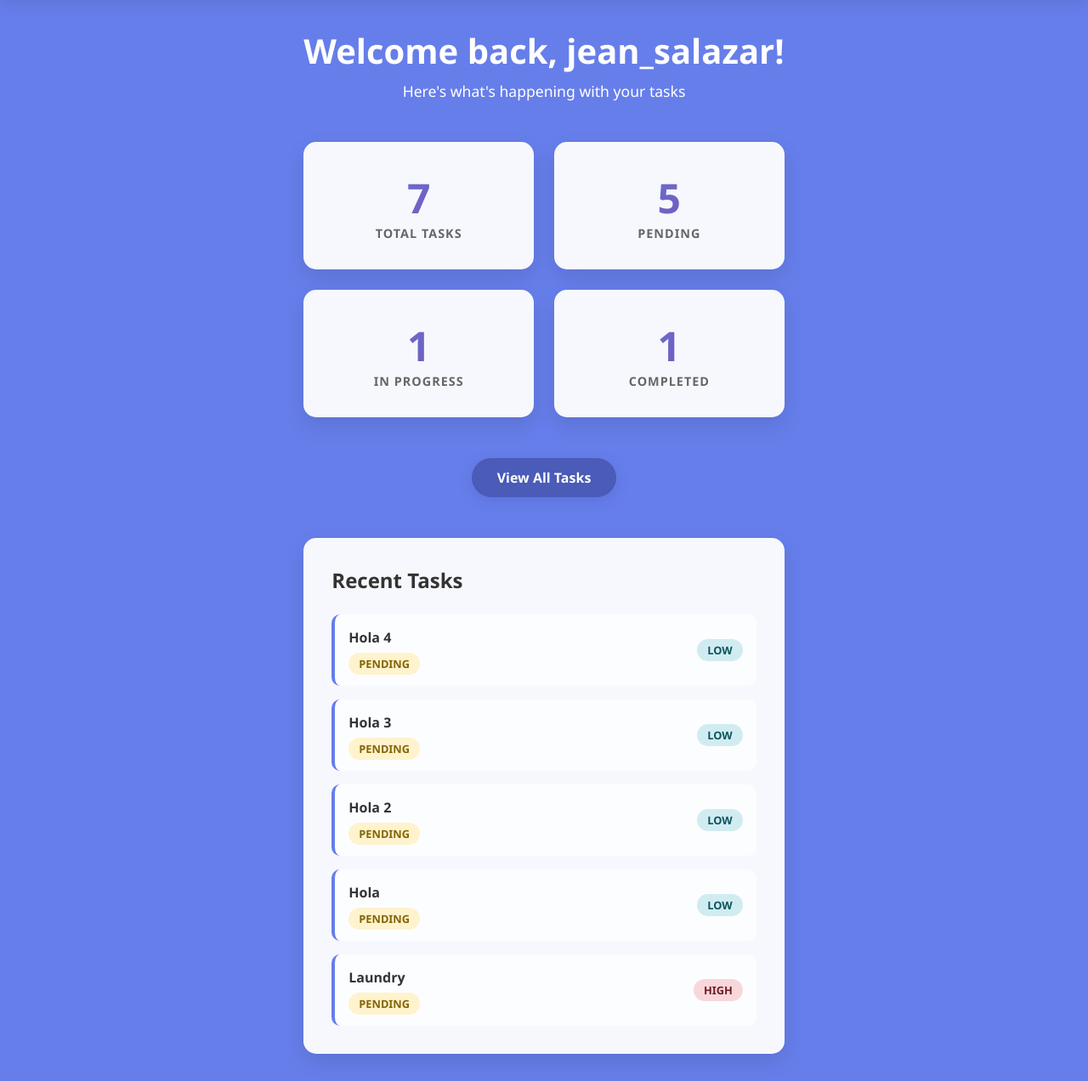
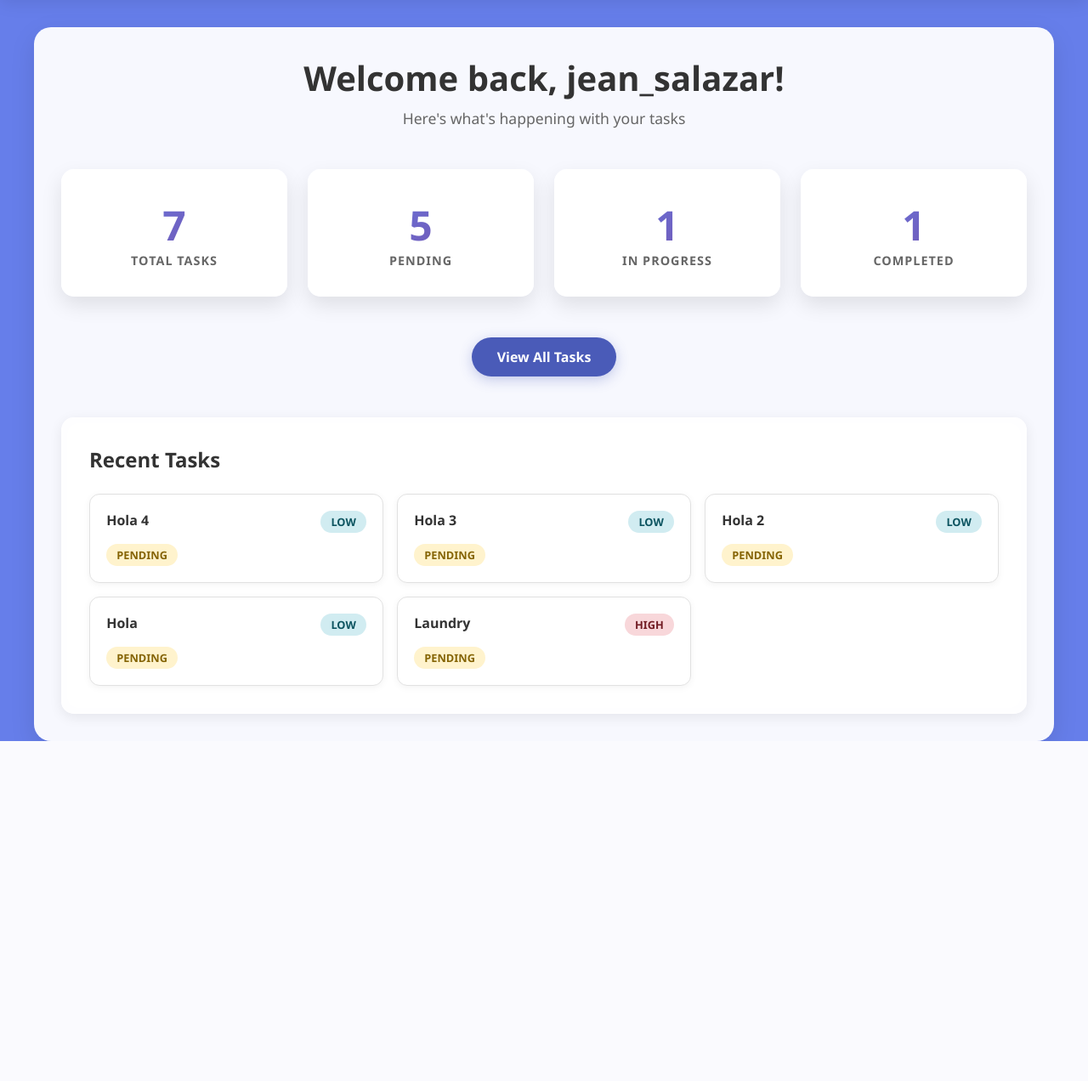
Before and after one commit to srikaaviya/task-management, a Django app: page /dashboard/ in a window 1280 px wide. Shown: the part 65-1337 px from the top of the page at 85% size. After the commit the page ends 937 px from the top, so only its background shows below. Run offline with Django 5.2, Linux system fonts and the light colour scheme; a user stored in the database is signed in; data comes from the database, SQL or seed files in the repository; both versions use the stored data as it was after the commit.

Commit message:
style(dashboard): enhance styling and layout for dashboard components

```diff
--- a/tasks/static/styles.css
+++ b/tasks/static/styles.css
@@ -418,6 +418,11 @@ form input:focus, form textarea:focus, form select:focus {
     max-width: 1200px;
     margin: 0 auto;
     padding: 2rem;
+    background: rgba(255, 255, 255, 0.95);
+    border-radius: 20px;
+    box-shadow: 0 10px 30px rgba(0, 0, 0, 0.1);
+    backdrop-filter: blur(10px);
+    min-height: 80vh;
 }
 
 .dashboard-header {
@@ -428,12 +433,12 @@ form input:focus, form textarea:focus, form select:focus {
 .dashboard-header h1 {
     font-size: 2.5rem;
     margin-bottom: 0.5rem;
-    color: white;
+    color: #333;
     font-weight: 700;
 }
 
 .dashboard-header p {
-    color: white;
+    color: #666;
     font-size: 1.1rem;
 }
 
@@ -484,12 +489,12 @@ form input:focus, form textarea:focus, form select:focus {
 }
 
 .recent-tasks {
-    background: rgba(255, 255, 255, 0.95);
+    background: rgba(255, 255, 255, 0.8);
     padding: 2rem;
     border-radius: 15px;
-    box-shadow: 0 10px 25px rgba(0, 0, 0, 0.1);
+    box-shadow: 0 4px 15px rgba(0, 0, 0, 0.08);
     backdrop-filter: blur(10px);
-    border: 1px solid rgba(255, 255, 255, 0.2);
+    border: 1px solid rgba(255, 255, 255, 0.3);
 }
 
 .recent-tasks h3 {
@@ -499,24 +504,45 @@ form input:focus, form textarea:focus, form select:focus {
 }
 
 .task-list {
-    display: flex;
-    flex-direction: column;
+    display: grid;
+    grid-template-columns: repeat(auto-fit, minmax(280px, 1fr));
     gap: 1rem;
 }
 
 .task-item {
     display: flex;
+    flex-direction: column;
+    gap: 0.8rem;
+    padding: 1.2rem;
+    background: white;
+    border-radius: 12px;
+    border: 1px solid #e1e1e1;
+    box-shadow: 0 2px 8px rgba(0, 0, 0, 0.05);
+    transition: transform 0.2s ease, box-shadow 0.2s ease;
+}
+
+.task-item:hover {
+    transform: translateY(-2px);
+    box-shadow: 0 4px 15px rgba(0, 0, 0, 0.1);
+}
+
+.task-item-header {
+    display: flex;
     justify-content: space-between;
-    align-items: center;
-    padding: 1rem;
-    background: rgba(255, 255, 255, 0.7);
-    border-radius: 10px;
-    border-left: 4px solid #667eea;
+    align-items: flex-start;
+    gap: 0.5rem;
+}
+
+.task-item .task-status {
+    align-self: flex-start;
+    width: fit-content;
 }
 
 .task-info h4 {
-    margin: 0 0 0.5rem 0;
+    margin: 0;
     color: #333;
+    font-size: 1rem;
+    font-weight: 600;
 }
 
 .task-status {
--- a/tasks/templates/dashboard.html
+++ b/tasks/templates/dashboard.html
@@ -1,6 +1,7 @@
 {% extends 'base.html' %}
 
 {% block content %}
+    <div class="main-content">
         <div class="dashboard-container">
             <div class="dashboard-header">
                 <h1>Welcome back, {{ user.username }}!</h1>
@@ -36,13 +37,11 @@
                     <div class="task-list">
                         {% for task in recent_tasks %}
                             <div class="task-item">
-                            <div class="task-info">
+                                <div class="task-item-header">
                                     <h4>{{ task.title }}</h4>
-                                <span class="task-status status-{{ task.status }}">{{ task.get_status_display }}</span>
+                                    <span class="task-priority priority-{{ task.priority }}">{{ task.get_priority_display }}</span>
                                 </div>
-                            <div class="task-priority priority-{{ task.priority }}">
-                                {{ task.get_priority_display }}
-                            </div>
+                                <div class="task-status status-{{ task.status }}">{{ task.get_status_display }}</div>
                             </div>
                         {% endfor %}
                     </div>
@@ -51,4 +50,5 @@
                 {% endif %}
             </div>
         </div>
+    </div>
 {% endblock %}
```
Also changed, not shown: db.sqlite3. Lines whose indentation alone changed are shown as unchanged.
